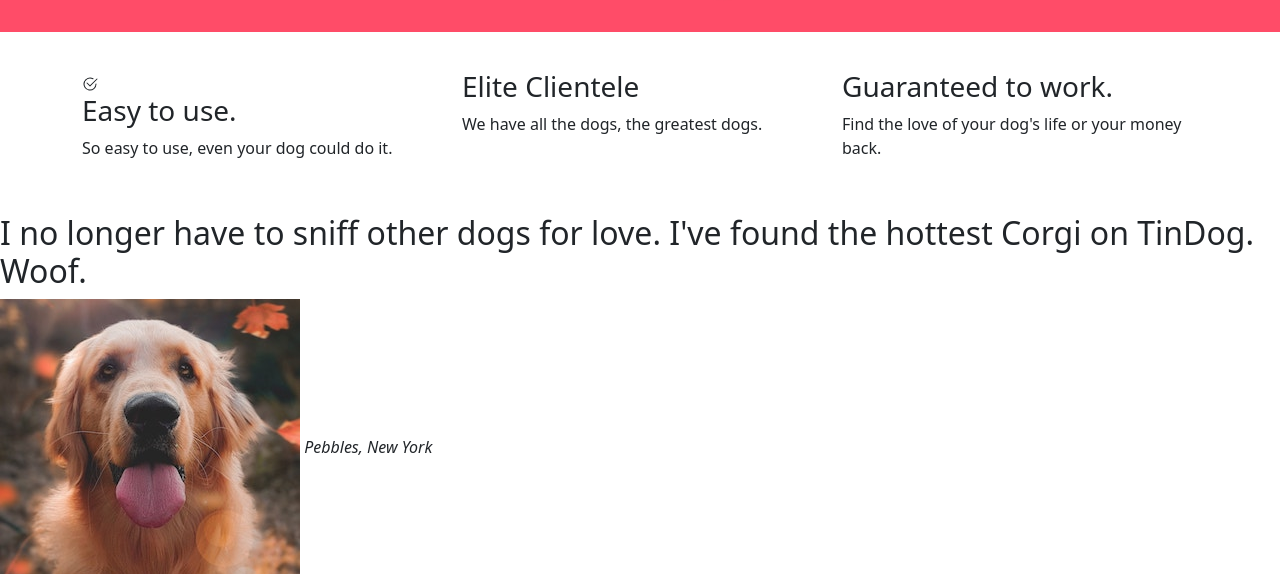
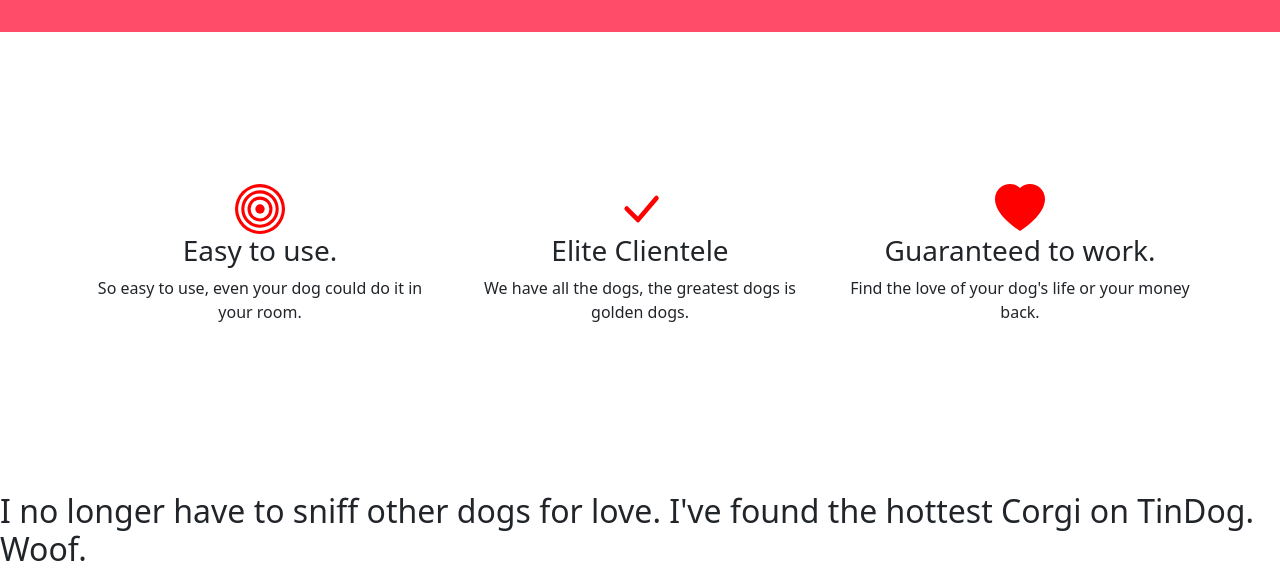
Before and after one commit to habib-SE/bootstrap-tindog-project, a plain HTML site: page index.html in a window 1280 px wide. Shown: the part 834-1408 px from the top of the page. Drawn offline with nearby package versions, Linux system fonts and the light colour scheme.

Commit message:
modify 2nd section

```diff
--- a/css/style.css
+++ b/css/style.css
@@ -32,3 +32,17 @@ h1{
 
 
 }
+.feature{
+    padding: 7% 15%;
+}
+.feature-box{
+    padding: 10%;
+    text-align: center;
+
+}
+h3{
+    font-weight: 300;
+}
+.font{
+    size: 10px;
+}
--- a/index.html
+++ b/index.html
@@ -123,19 +123,27 @@
 
     <section id="features" class="container container-fluid">
         <div class="row">
-            <div class="col-lg-4 col-md-6">
-                <svg xmlns="http://www.w3.org/2000/svg" width="16" height="16" fill="currentColor" class="bi bi-check2-circle" viewBox="0 0 16 16">
-                    <path d="M2.5 8a5.5 5.5 0 0 1 8.25-4.764.5.5 0 0 0 .5-.866A6.5 6.5 0 1 0 14.5 8a.5.5 0 0 0-1 0 5.5 5.5 0 1 1-11 0z"/>
-                    <path d="M15.354 3.354a.5.5 0 0 0-.708-.708L8 9.293 5.354 6.646a.5.5 0 1 0-.708.708l3 3a.5.5 0 0 0 .708 0l7-7z"/>
+            <div class="feature-box col-lg-4 col-md-6">
+                <svg xmlns="http://www.w3.org/2000/svg" width="50" height="50" fill="red" class="bi bi-bullseye" viewBox="0 0 16 16">
+                    <path d="M8 15A7 7 0 1 1 8 1a7 7 0 0 1 0 14zm0 1A8 8 0 1 0 8 0a8 8 0 0 0 0 16z"/>
+                    <path d="M8 13A5 5 0 1 1 8 3a5 5 0 0 1 0 10zm0 1A6 6 0 1 0 8 2a6 6 0 0 0 0 12z"/>
+                    <path d="M8 11a3 3 0 1 1 0-6 3 3 0 0 1 0 6zm0 1a4 4 0 1 0 0-8 4 4 0 0 0 0 8z"/>
+                    <path d="M9.5 8a1.5 1.5 0 1 1-3 0 1.5 1.5 0 0 1 3 0z"/>
                   </svg>
                 <h3 class="3big-h ">Easy to use.</h3>
-                <p>So easy to use, even your dog could do it.</p>
+                <p>So easy to use, even your dog could do it in your room.</p>
             </div>
-            <div class="col-lg-4 col-md-6">
+            <div class="feature-box col-lg-4 col-md-6">
+                <svg xmlns="http://www.w3.org/2000/svg" width="50" height="50" fill="red" class="bi bi-check-lg" viewBox="0 0 16 16">
+                    <path d="M12.736 3.97a.733.733 0 0 1 1.047 0c.286.289.29.756.01 1.05L7.88 12.01a.733.733 0 0 1-1.065.02L3.217 8.384a.757.757 0 0 1 0-1.06.733.733 0 0 1 1.047 0l3.052 3.093 5.4-6.425a.247.247 0 0 1 .02-.022Z"/>
+                  </svg>
                 <h3 class="3big-h">Elite Clientele</h3>
-                <p>We have all the dogs, the greatest dogs.</p>
+                <p>We have all the dogs, the greatest dogs is golden dogs.</p>
             </div>
-            <div class="col-lg-4 col-md-6">
+            <div class="feature-box col-lg-4 col-md-6">
+                <svg xmlns="http://www.w3.org/2000/svg" width="50" height="50" fill="red" class="bi bi-heart-fill " viewBox="0 0 16 16">
+                    <path fill-rule="evenodd" d="M8 1.314C12.438-3.248 23.534 4.735 8 15-7.534 4.736 3.562-3.248 8 1.314z"/>
+                  </svg>
                 <h3 class="3big-h">Guaranteed to work.</h3>
                 <p>Find the love of your dog's life or your
                     money back.</p>
```
